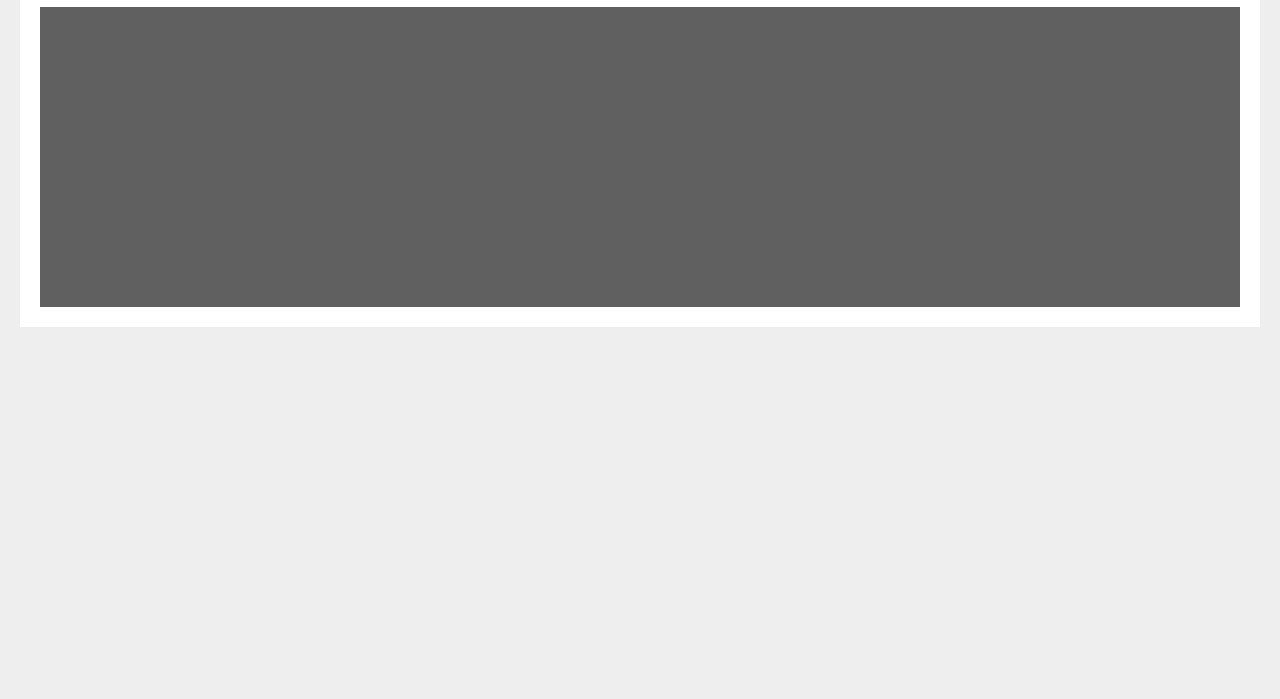
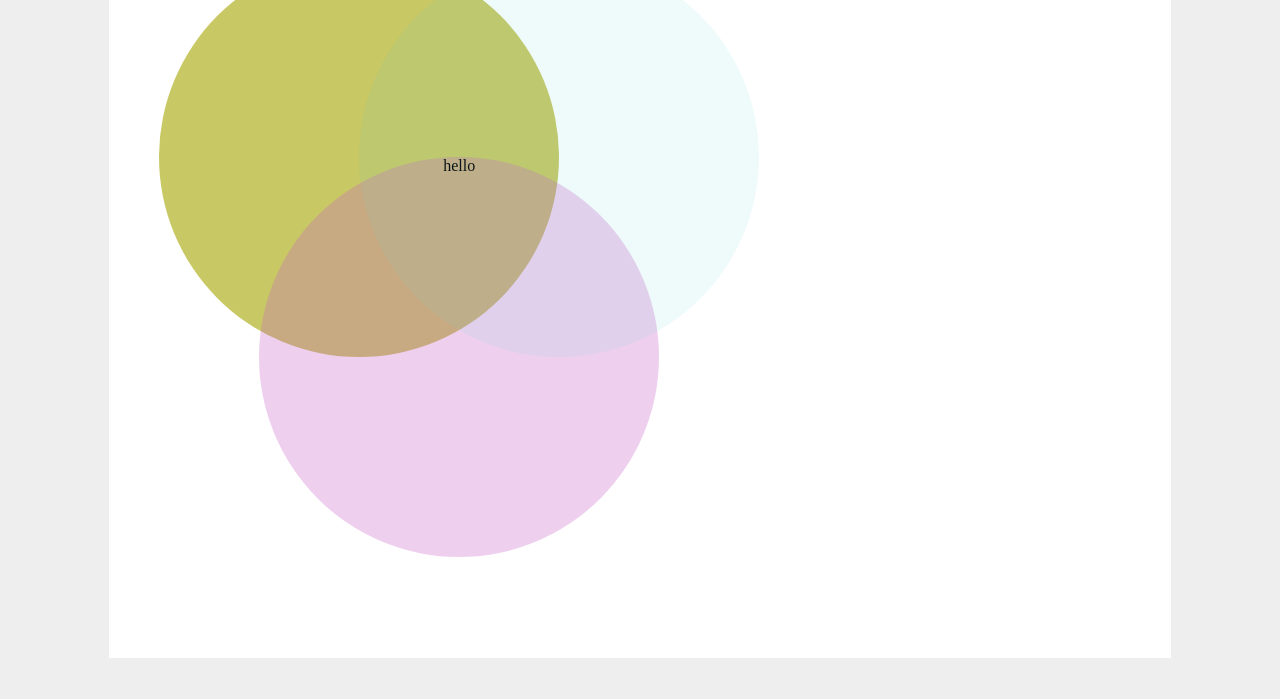
Before and after one commit to jan-grasewicz/css-for-beginners-TheNetNinja, a plain HTML site: page index.html in a window 1280 px wide. Shown: the part 101-800 px from the top of the page. Drawn offline with Linux system fonts and the light colour scheme.

Commit message:
Vid 48 - opacity

```diff
--- a/css/syntax.css
+++ b/css/syntax.css
@@ -2,12 +2,36 @@
 *CSS For Beginners
 ******************/
 
-.banner{
-    background-color: #606060;
-    width: 100%;
-    height: 300px;
-    background-image: url (), url();
-    background-repeat: no-repeat;
-    background-position: center, top left;
-    background-size: 300px, 100%;
+#circle-00{
+    width: 400px;
+    height: 400px;
+    position: absolute;
+    background: rgba(200,200,100,1);
+    border-radius: 200px;
+    top: 50px;
+    left: 50px;
+    /*opacity: 1;*/
+    text-align: center;
 }
+#circle-01{
+    width: 400px;
+    height: 400px;
+    position: absolute;
+    background: rgba(200,100,200,0.3);
+    border-radius: 200px;
+    top: 250px;
+    left: 150px;
+    /*opacity: 0.3;*/
+    text-align: center;
+}
+#circle-02{
+    width: 400px;
+    height: 400px;
+    position: absolute;
+    background: rgba(100,200,200,0.1);
+    border-radius: 200px;
+    top: 50px;
+    left: 250px;
+    /*opacity: 0.1;*/
+    text-align: center;
+}
--- a/index.html
+++ b/index.html
@@ -14,10 +14,12 @@
         }
         #main-content{
             background: #fff;
-            width: 1200px;
+            width: 80%;
             margin: 0 auto;
             height: 100%;
-            padding: 20px;
+            padding: 2%;
+            position: relative;
+            min-height: 700px;
         }
     </style>
 
@@ -25,9 +27,9 @@
 <body>
  <div id="main-content">
 
-    <h1>CSS For Beginners</h1>
-
-    <div class="banner"></div>
+    <dic id="circle-00">hello</dic>
+    <dic id="circle-01">hello</dic>
+    <dic id="circle-02">hello</dic>
 
  </div>
 
```
